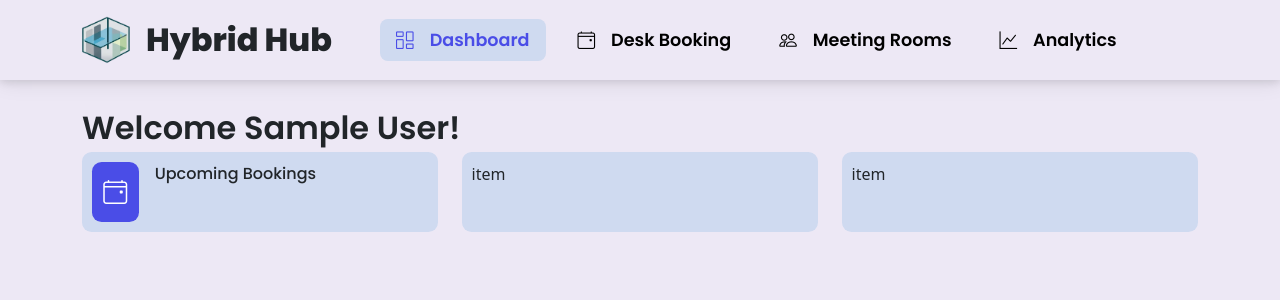
After one commit to Jayden-Yong/NextAI-Hackathon, a Flask app: page /user in a window 1280 px wide. The commit adds this page. Shown: the top 300 px of the page. Run offline with Flask 3, Linux system fonts and the light colour scheme; the visitor is signed in with stand-in values (Sample User, id 1); parts of the project's set-up code (start-up, migrations or seed data) failed here and were passed over; some libraries are stand-ins or nearby versions.

Commit message:
Updated user and admin dashboard

```diff
--- a/app.py
+++ b/app.py
@@ -27,7 +27,11 @@ def admin():
 
 @app.route('/user')
 def user():
-    return render_template('landing.html')
+    if 'email' in session:
+        data = session.get('data')
+        return render_template('user.html')
+    else:
+        return redirect(url_for('home'))
 
 @app.route('/logout')
 def logout():
--- a/static/style.css
+++ b/static/style.css
@@ -57,6 +57,7 @@
 
 @media (min-width: 992px) {
     :root {
+        --font-size-xxs: 1.000rem;
         --font-size-xs: 1.125rem;
         --font-size-sm: 1.25rem;
         --font-size-md: 1.375rem;
@@ -78,6 +79,7 @@
 }
 
 /** Responisve Font Size **/
+.fxxs{font-size: var(--font-size-xxs);}
 .fxs{font-size: var(--font-size-xs);}
 .fsm{font-size: var(--font-size-sm);}
 .fmd{font-size: var(--font-size-md);}
@@ -97,6 +99,10 @@ html{scroll-behavior: smooth;}
 a{
     text-decoration: none;
     color: inherit;
+}
+
+section{
+    margin: 1em 0;
 }
 
 /** Adjustments for Google Icons **/
@@ -123,10 +129,6 @@ a{
 }
 
 header{
-    position: fixed;
-    width: 100%;
-    top: 0;
-    left: 0;
     box-sizing: border-box;
     height: 10vh;
     z-index: 2;
@@ -252,3 +254,23 @@ body{
     background-color: #ffffff;
     backdrop-filter: blur(0px);
 }
+
+/** DASHBOARD **/
+
+.info-item{
+    height: 10vh;
+    padding: 0.6rem;
+    border-radius: 0.6rem;
+    background: var(--theme-2)
+}
+
+.info-icon{
+    position: relative;
+    width: 14%;
+    height: 100%;
+    border-radius: 0.6rem;
+    font-size: 1.5rem;
+
+    color: var(--text-light);
+    background-color: var(--theme-3);
+}
--- /dev/null
+++ b/templates/user.html
@@ -0,0 +1,54 @@
+{% extends "base.html" %}
+
+{% block title %}AdminHub{% endblock %}
+
+{% block nav_elements %}
+<a href="#" class="nav-item d-flex align-items-center gap-3 nav-active">
+    <i class="bi bi-columns-gap"></i>
+    <span class="poppins-semibold">Dashboard</span>
+</a>
+<a href="#" class="nav-item d-flex align-items-center gap-3">
+    <i class="bi bi-calendar4-event"></i>
+    <span class="poppins-semibold">Desk Booking</span>
+</a>
+<a href="#" class="nav-item d-flex align-items-center gap-3">
+    <i class="bi bi-people"></i>
+    <span class="poppins-semibold">Meeting Rooms</span>
+</a>
+<a href="#" class="nav-item d-flex align-items-center gap-3">
+    <i class="bi bi-graph-up"></i>
+    <span class="poppins-semibold">Analytics</span>
+</a>
+{% endblock %}
+
+
+{% block content %}
+<section>
+    <div class="container mt-4">
+        <span class="poppins-semibold fxl">Welcome {{ session['data']['name'] }}!</span>
+
+        <div class="row row-cols-3">
+            <div>
+                <div class="info-item d-flex gap-3">
+                    <div class="info-icon d-flex align-items-center justify-content-center">
+                        <i class="bi bi-calendar4-event"></i>
+                    </div>
+                    <div class="d-flex align-items-start">
+                        <span class="poppins-medium fxxs">Upcoming Bookings</span>
+                    </div>
+                </div>
+            </div>
+            <div>
+                <div class="info-item">
+                    item
+                </div>
+            </div>
+            <div>
+                <div class="info-item">
+                    item
+                </div>
+            </div>
+        </div>
+    </div>
+</section>
+{% endblock %}
```
